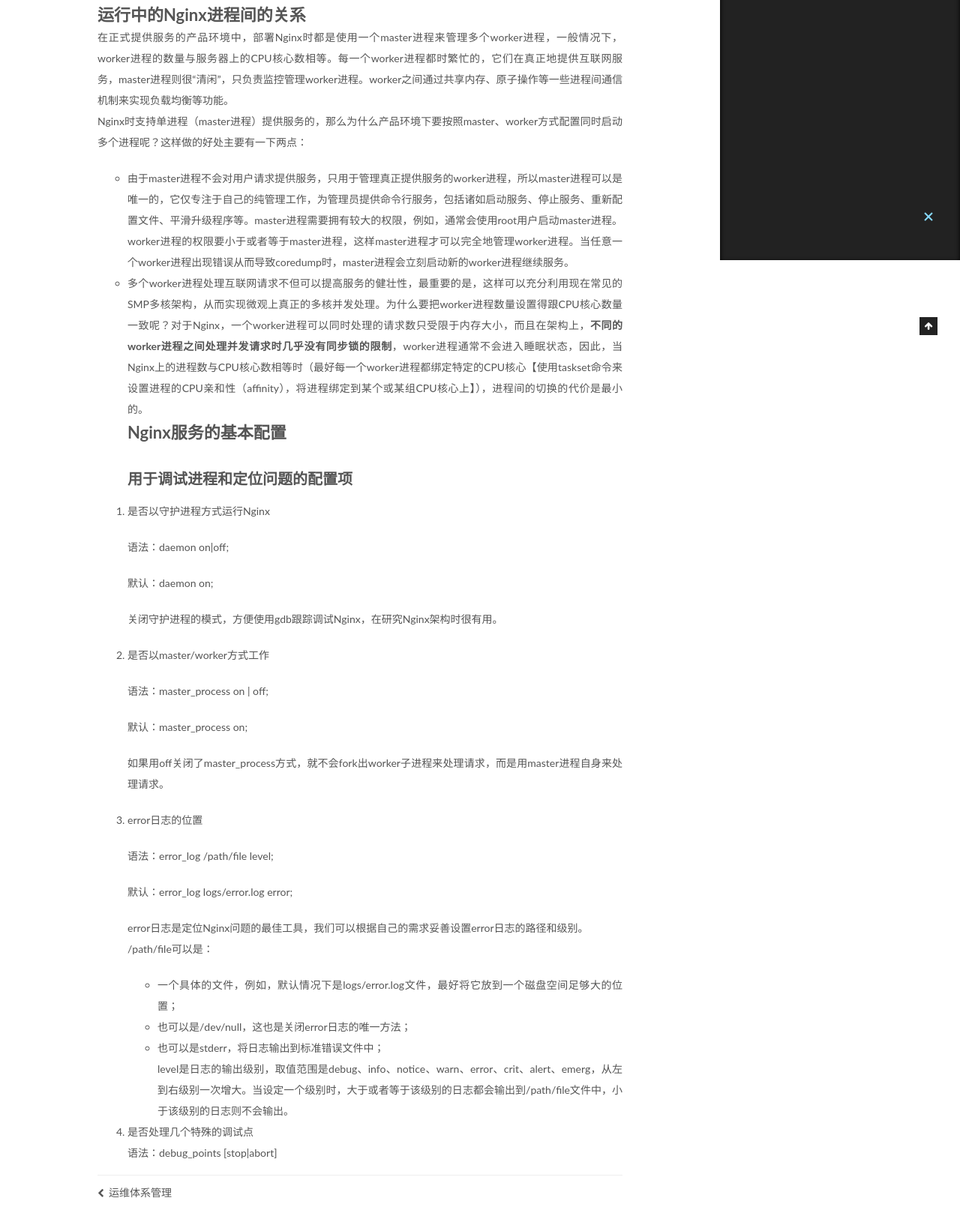
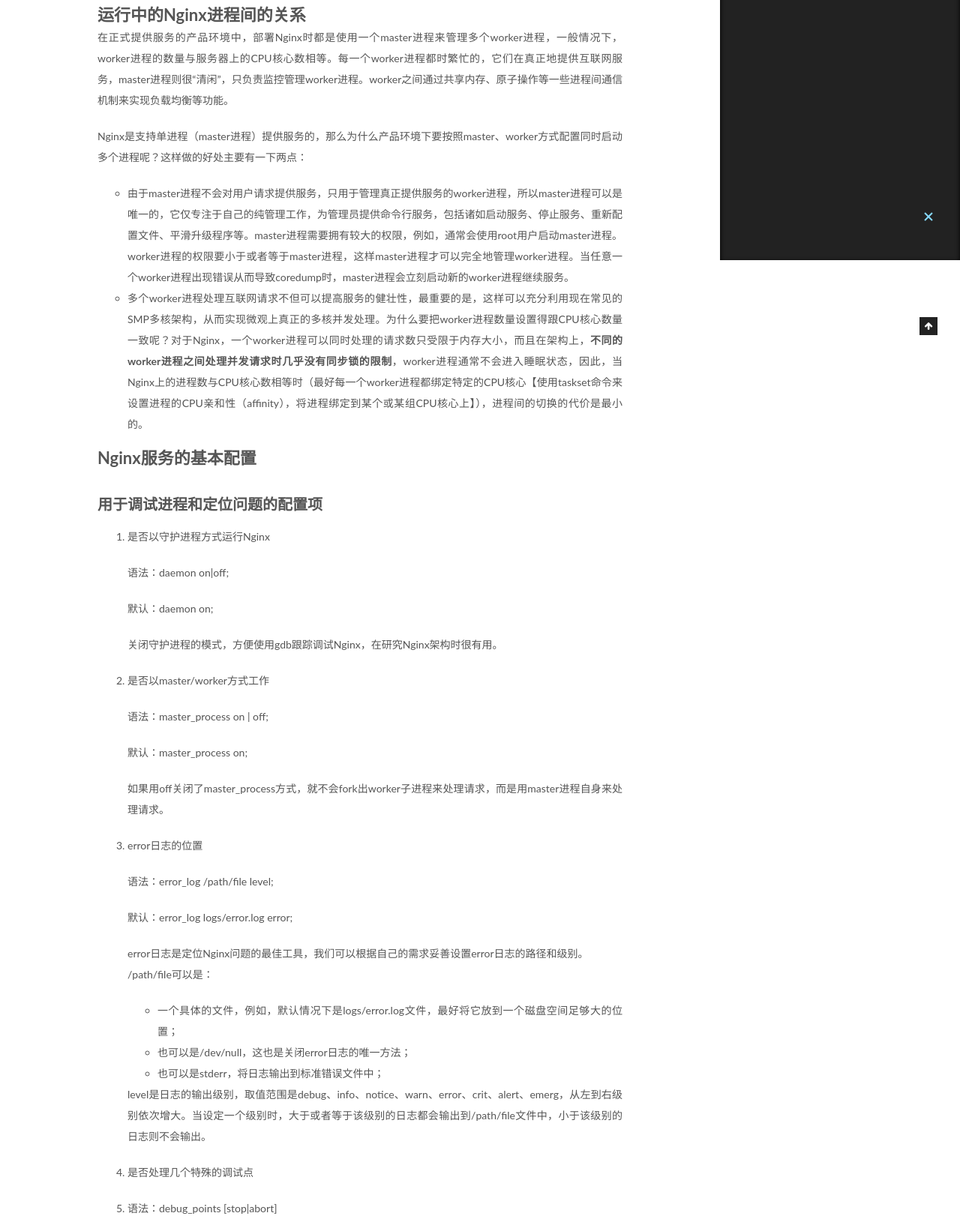
Before and after one commit to jeychu/jeychu.github.io, a plain HTML site: page 2019/02/21/Nginx的配置/index.html in a window 1280 px wide. Shown: the part 453-2091 px from the top of the page at 75% size. Drawn offline with Linux system fonts and the light colour scheme.

Commit message:
Site updated: 2019-02-22 16:33:21

```diff
--- a/2019/02/21/Nginx的配置/index.html
+++ b/2019/02/21/Nginx的配置/index.html
@@ -79,17 +79,17 @@
 
 
 
-<meta name="description" content="运行中的Nginx进程间的关系在正式提供服务的产品环境中，部署Nginx时都是使用一个master进程来管理多个worker进程，一般情况下，worker进程的数量与服务器上的CPU核心数相等。每一个worker进程都时繁忙的，它们在真正地提供互联网服务，master进程则很“清闲”，只负责监控管理worker进程。worker之间通过共享内存、原子操作等一些进程间通信机制来实现负载均衡等功能。N">
+<meta name="description" content="运行中的Nginx进程间的关系在正式提供服务的产品环境中，部署Nginx时都是使用一个master进程来管理多个worker进程，一般情况下，worker进程的数量与服务器上的CPU核心数相等。每一个worker进程都时繁忙的，它们在真正地提供互联网服务，master进程则很“清闲”，只负责监控管理worker进程。worker之间通过共享内存、原子操作等一些进程间通信机制来实现负载均衡等功能。">
 <meta property="og:type" content="article">
 <meta property="og:title" content="Nginx的配置">
 <meta property="og:url" content="http://yoursite.com/2019/02/21/Nginx的配置/index.html">
 <meta property="og:site_name" content="javfa&#39;s blog">
-<meta property="og:description" content="运行中的Nginx进程间的关系在正式提供服务的产品环境中，部署Nginx时都是使用一个master进程来管理多个worker进程，一般情况下，worker进程的数量与服务器上的CPU核心数相等。每一个worker进程都时繁忙的，它们在真正地提供互联网服务，master进程则很“清闲”，只负责监控管理worker进程。worker之间通过共享内存、原子操作等一些进程间通信机制来实现负载均衡等功能。N">
+<meta property="og:description" content="运行中的Nginx进程间的关系在正式提供服务的产品环境中，部署Nginx时都是使用一个master进程来管理多个worker进程，一般情况下，worker进程的数量与服务器上的CPU核心数相等。每一个worker进程都时繁忙的，它们在真正地提供互联网服务，master进程则很“清闲”，只负责监控管理worker进程。worker之间通过共享内存、原子操作等一些进程间通信机制来实现负载均衡等功能。">
 <meta property="og:locale" content="default">
-<meta property="og:updated_time" content="2019-02-21T16:28:03.601Z">
+<meta property="og:updated_time" content="2019-02-22T08:12:16.776Z">
 <meta name="twitter:card" content="summary">
 <meta name="twitter:title" content="Nginx的配置">
-<meta name="twitter:description" content="运行中的Nginx进程间的关系在正式提供服务的产品环境中，部署Nginx时都是使用一个master进程来管理多个worker进程，一般情况下，worker进程的数量与服务器上的CPU核心数相等。每一个worker进程都时繁忙的，它们在真正地提供互联网服务，master进程则很“清闲”，只负责监控管理worker进程。worker之间通过共享内存、原子操作等一些进程间通信机制来实现负载均衡等功能。N">
+<meta name="twitter:description" content="运行中的Nginx进程间的关系在正式提供服务的产品环境中，部署Nginx时都是使用一个master进程来管理多个worker进程，一般情况下，worker进程的数量与服务器上的CPU核心数相等。每一个worker进程都时繁忙的，它们在真正地提供互联网服务，master进程则很“清闲”，只负责监控管理worker进程。worker之间通过共享内存、原子操作等一些进程间通信机制来实现负载均衡等功能。">
 
 
 
@@ -299,12 +299,13 @@
 
 
 
-        <h1 id="运行中的Nginx进程间的关系"><a href="#运行中的Nginx进程间的关系" class="headerlink" title="运行中的Nginx进程间的关系"></a>运行中的Nginx进程间的关系</h1><p>在正式提供服务的产品环境中，部署Nginx时都是使用一个master进程来管理多个worker进程，一般情况下，worker进程的数量与服务器上的CPU核心数相等。每一个worker进程都时繁忙的，它们在真正地提供互联网服务，master进程则很“清闲”，只负责监控管理worker进程。worker之间通过共享内存、原子操作等一些进程间通信机制来实现负载均衡等功能。<br>Nginx时支持单进程（master进程）提供服务的，那么为什么产品环境下要按照master、worker方式配置同时启动多个进程呢？这样做的好处主要有一下两点：</p>
+        <h1 id="运行中的Nginx进程间的关系"><a href="#运行中的Nginx进程间的关系" class="headerlink" title="运行中的Nginx进程间的关系"></a>运行中的Nginx进程间的关系</h1><p>在正式提供服务的产品环境中，部署Nginx时都是使用一个master进程来管理多个worker进程，一般情况下，worker进程的数量与服务器上的CPU核心数相等。每一个worker进程都时繁忙的，它们在真正地提供互联网服务，master进程则很“清闲”，只负责监控管理worker进程。worker之间通过共享内存、原子操作等一些进程间通信机制来实现负载均衡等功能。</p>
+<p>Nginx是支持单进程（master进程）提供服务的，那么为什么产品环境下要按照master、worker方式配置同时启动多个进程呢？这样做的好处主要有一下两点：</p>
 <ul>
 <li>由于master进程不会对用户请求提供服务，只用于管理真正提供服务的worker进程，所以master进程可以是唯一的，它仅专注于自己的纯管理工作，为管理员提供命令行服务，包括诸如启动服务、停止服务、重新配置文件、平滑升级程序等。master进程需要拥有较大的权限，例如，通常会使用root用户启动master进程。worker进程的权限要小于或者等于master进程，这样master进程才可以完全地管理worker进程。当任意一个worker进程出现错误从而导致coredump时，master进程会立刻启动新的worker进程继续服务。</li>
-<li>多个worker进程处理互联网请求不但可以提高服务的健壮性，最重要的是，这样可以充分利用现在常见的SMP多核架构，从而实现微观上真正的多核并发处理。为什么要把worker进程数量设置得跟CPU核心数量一致呢？对于Nginx，一个worker进程可以同时处理的请求数只受限于内存大小，而且在架构上，<strong>不同的worker进程之间处理并发请求时几乎没有同步锁的限制</strong>，worker进程通常不会进入睡眠状态，因此，当Nginx上的进程数与CPU核心数相等时（最好每一个worker进程都绑定特定的CPU核心【使用taskset命令来设置进程的CPU亲和性（affinity），将进程绑定到某个或某组CPU核心上】），进程间的切换的代价是最小的。<h1 id="Nginx服务的基本配置"><a href="#Nginx服务的基本配置" class="headerlink" title="Nginx服务的基本配置"></a>Nginx服务的基本配置</h1><h2 id="用于调试进程和定位问题的配置项"><a href="#用于调试进程和定位问题的配置项" class="headerlink" title="用于调试进程和定位问题的配置项"></a>用于调试进程和定位问题的配置项</h2></li>
+<li>多个worker进程处理互联网请求不但可以提高服务的健壮性，最重要的是，这样可以充分利用现在常见的SMP多核架构，从而实现微观上真正的多核并发处理。为什么要把worker进程数量设置得跟CPU核心数量一致呢？对于Nginx，一个worker进程可以同时处理的请求数只受限于内存大小，而且在架构上，<strong>不同的worker进程之间处理并发请求时几乎没有同步锁的限制</strong>，worker进程通常不会进入睡眠状态，因此，当Nginx上的进程数与CPU核心数相等时（最好每一个worker进程都绑定特定的CPU核心【使用taskset命令来设置进程的CPU亲和性（affinity），将进程绑定到某个或某组CPU核心上】），进程间的切换的代价是最小的。</li>
 </ul>
-<ol>
+<h1 id="Nginx服务的基本配置"><a href="#Nginx服务的基本配置" class="headerlink" title="Nginx服务的基本配置"></a>Nginx服务的基本配置</h1><h2 id="用于调试进程和定位问题的配置项"><a href="#用于调试进程和定位问题的配置项" class="headerlink" title="用于调试进程和定位问题的配置项"></a>用于调试进程和定位问题的配置项</h2><ol>
 <li><p>是否以守护进程方式运行Nginx</p>
 <p>语法：daemon on|off;</p>
 <p>默认：daemon on;</p>
@@ -322,10 +323,13 @@
 <ul>
 <li>一个具体的文件，例如，默认情况下是logs/error.log文件，最好将它放到一个磁盘空间足够大的位置；</li>
 <li>也可以是/dev/null，这也是关闭error日志的唯一方法；</li>
-<li>也可以是stderr，将日志输出到标准错误文件中；<br>level是日志的输出级别，取值范围是debug、info、notice、warn、error、crit、alert、emerg，从左到右级别一次增大。当设定一个级别时，大于或者等于该级别的日志都会输出到/path/file文件中，小于该级别的日志则不会输出。</li>
+<li>也可以是stderr，将日志输出到标准错误文件中；</li>
 </ul>
+<p>level是日志的输出级别，取值范围是debug、info、notice、warn、error、crit、alert、emerg，从左到右级别依次增大。当设定一个级别时，大于或者等于该级别的日志都会输出到/path/file文件中，小于该级别的日志则不会输出。</p>
 </li>
-<li>是否处理几个特殊的调试点<br>语法：debug_points [stop|abort]</li>
+<li><p>是否处理几个特殊的调试点</p>
+</li>
+<li>语法：debug_points [stop|abort]</li>
 </ol>
 
 
--- a/css/main.css
+++ b/css/main.css
@@ -1822,7 +1822,7 @@ pre .javascript .function {
   width: 4px;
   height: 4px;
   border-radius: 50%;
-  background: #ff741d;
+  background: #c6b114;
 }
 .links-of-blogroll {
   font-size: 13px;
```
